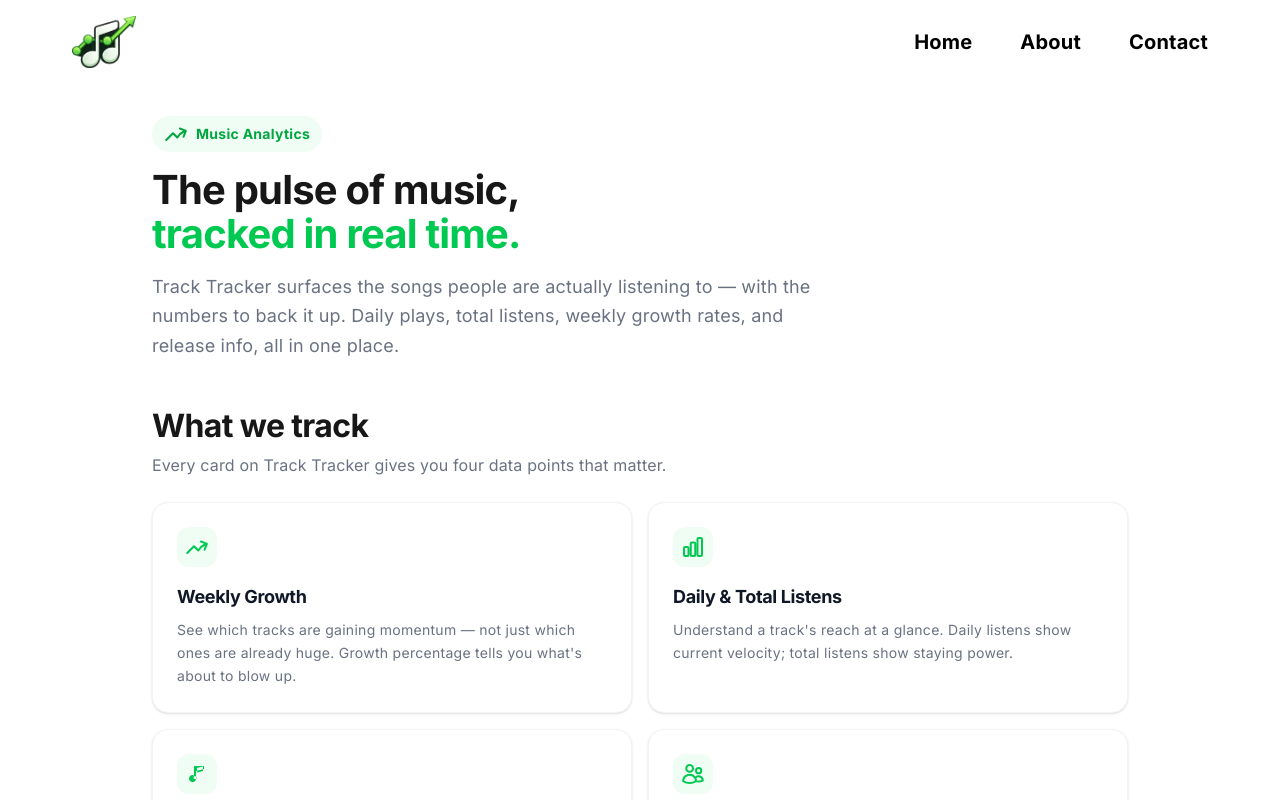
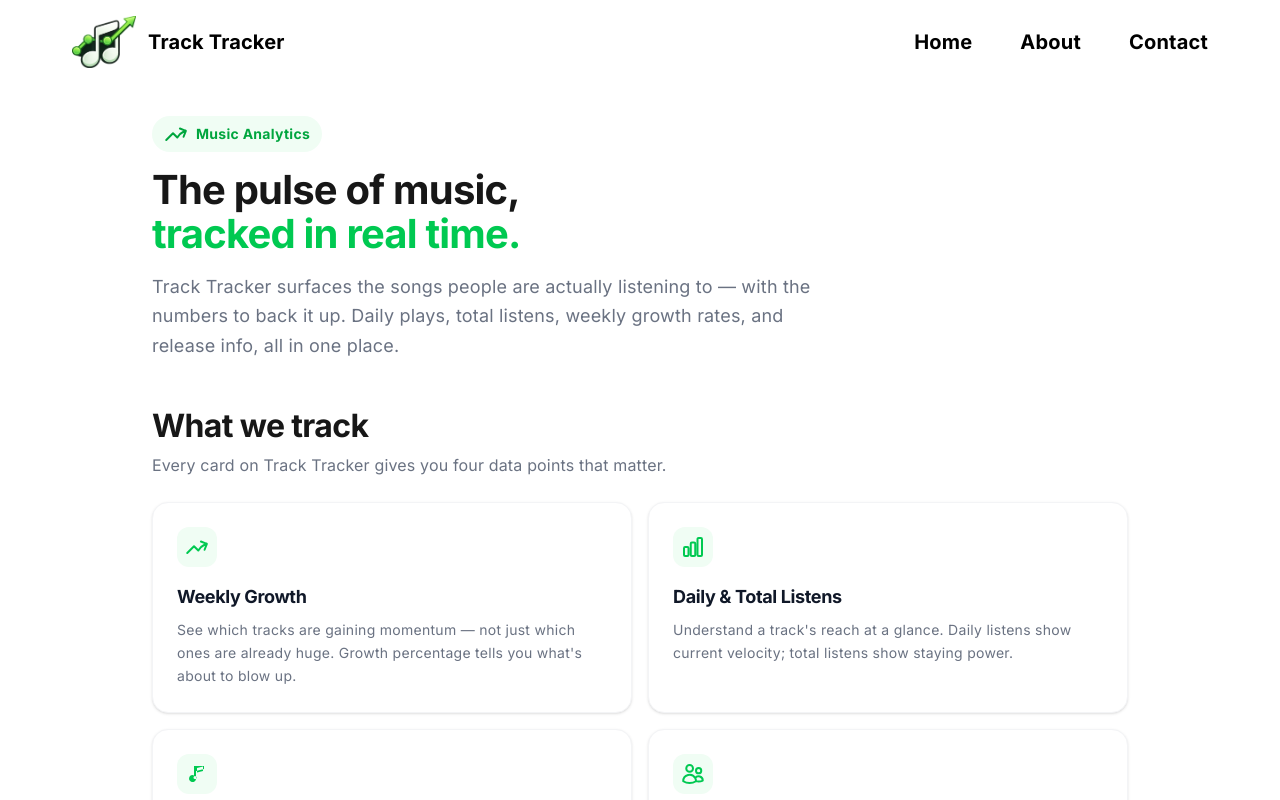
Before and after one commit to colinpmaloney/Track-Tracker-Frontend, a Next.js app: page /about in a window 1280 px wide. Shown: the top 800 px of the page. Built offline with nearby package versions, Linux system fonts and the light colour scheme.

Commit message:
header update

```diff
--- a/app/ui/header.tsx
+++ b/app/ui/header.tsx
@@ -18,15 +18,16 @@ export const Header = () => {
         <>
             <div className="w-screen px-18 py-4 bg-white">
                 <div className="w-full flex items-center">
-                    <div className="w-screen text-3xl">
-                        <Link href="/">
+                    <div className="w-screen">
+                        <Link href="/" className="flex items-center gap-3">
                             <Image className="hover:scale-110 transition-all duration-75" src={Logo} alt="Track Tracker Logo" width={64} height={64} />
+                            <span className="text-xl font-bold text-black hover:scale-110 transition-all duration-75">Track Tracker</span>
                         </Link>
                     </div>
                     <div className="w-fit text-black flex gap-x-12">
                         <PageLink href="/" displayText="Home" />
-                        <PageLink href="About" displayText="About" />
-                        <PageLink href="Contact" displayText="Contact" />
+                        <PageLink href="about" displayText="About" />
+                        <PageLink href="contact" displayText="Contact" />
                     </div>
                 </div>
             </div>
```
